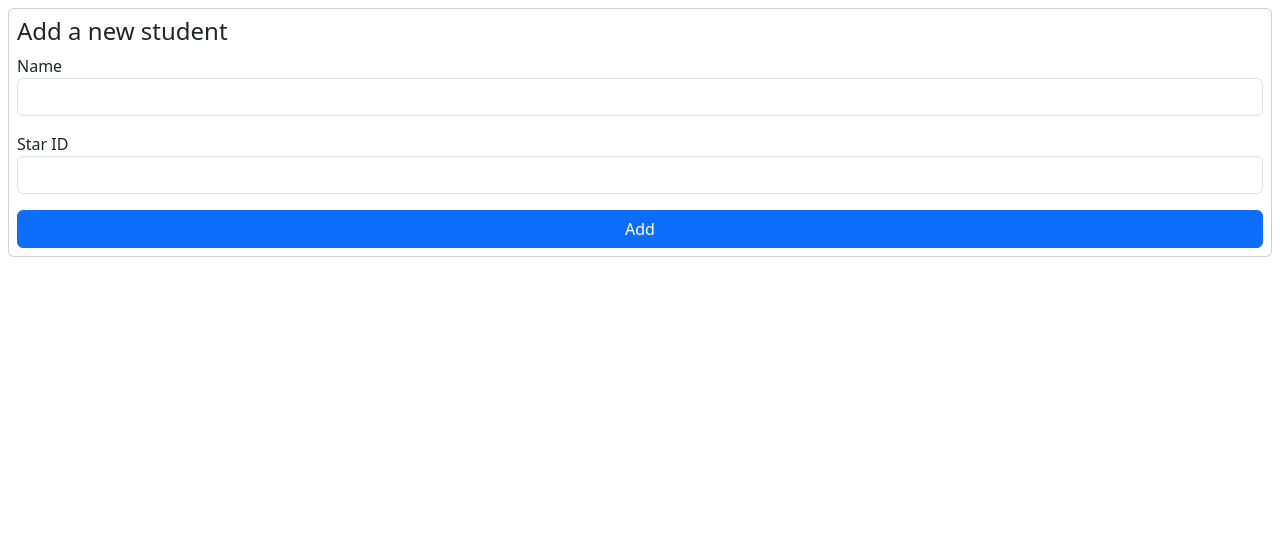
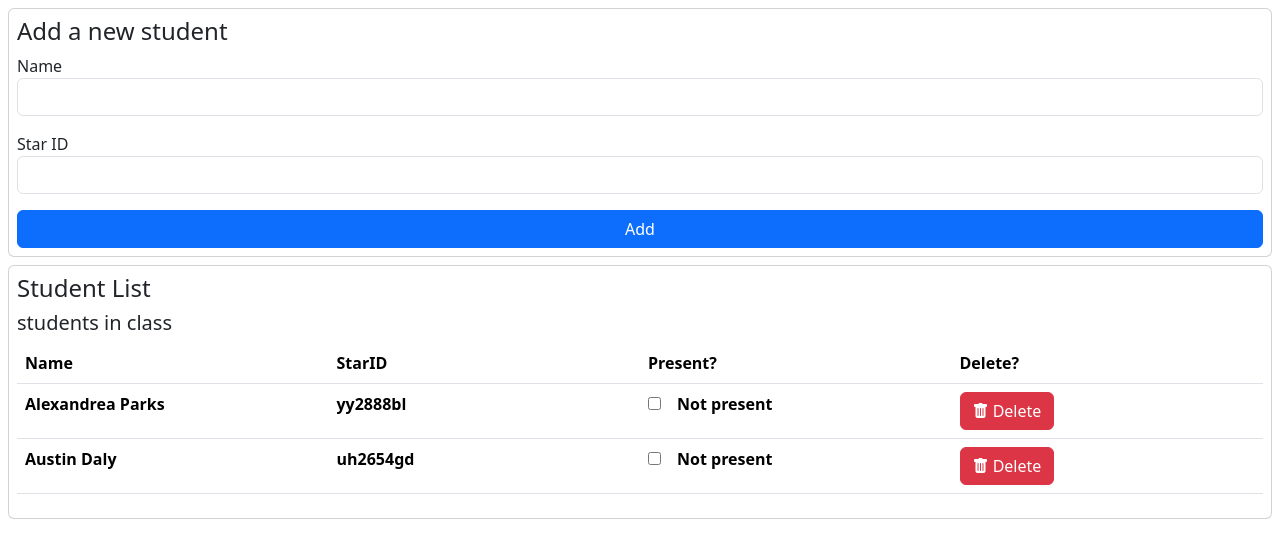
Before and after one commit to alexandreaparks/wcsp-lab-11-ssi-pinia, a Vue app in the folder student-sign-in/: page / in a window 1280 px wide. Shown: the top 558 px of the page. Built offline with nearby package versions, Linux system fonts and the light colour scheme.

Commit message:
set up store, display students, add new student form working

```diff
--- a/student-sign-in/package.json
+++ b/student-sign-in/package.json
@@ -11,6 +11,7 @@
   "dependencies": {
     "bootstrap": "^5.3.3",
     "bootstrap-icons": "^1.11.3",
+    "pinia": "^2.1.7",
     "vue": "^3.4.21"
   },
   "devDependencies": {
--- a/student-sign-in/src/App.vue
+++ b/student-sign-in/src/App.vue
@@ -1,7 +1,7 @@
 <script setup>
-import NewStudentForm from "./components/NewStudentForm.vue";
-import StudentMessage from "./components/StudentMessage.vue";
-import StudentTable from "./components/StudentTable.vue";
+import NewStudentForm from "./components/NewStudentForm.vue"
+import StudentMessage from "./components/StudentMessage.vue"
+import StudentTable from "./components/StudentTable.vue"
 </script>
 
 <template>
--- a/student-sign-in/src/components/NewStudentForm.vue
+++ b/student-sign-in/src/components/NewStudentForm.vue
@@ -1,6 +1,9 @@
 <script setup>
 
-import {ref} from "vue";
+import {ref} from 'vue'
+import { useStudentStore } from '../stores/StudentStore.js'
+
+const studentStore = useStudentStore()  // reference store to use for adding a new student
 
 const newStudentName = ref('')
 const newStarID = ref('')
@@ -28,7 +31,8 @@ function addStudent() {
     }
 
     // add to list
-    // TODO - how to add student
+    // add by calling addNewStudent function in the studentStore
+    studentStore.addNewStudent(student)
 
     // clear both input fields
     newStudentName.value = ''
--- a/student-sign-in/src/components/StudentTable.vue
+++ b/student-sign-in/src/components/StudentTable.vue
@@ -1,13 +1,84 @@
 <script setup>
+
+import { useStudentStore } from '../stores/StudentStore.js'  // importing store into component
+
+import { storeToRefs } from 'pinia' // import to convert data in store into refs within this component
+
+const studentStore = useStudentStore()  // reference the store
+
+const { studentList } = storeToRefs(studentStore)  // convert studentList in store to ref in this component
 
 </script>
 
 <template>
 
+  <div id="student-list-table" class="card m-2 p-2">
+    <h4 class="card-title">Student List</h4>
 
+    <h5 v-if="studentCount === 1">{{ studentCount }} student in class</h5>
+    <h5 v-else>{{ studentCount }} students in class</h5>
+
+    <div id="student-table">
+      <table class="table">
+        <thead>
+        <tr>
+          <th>Name</th>
+          <th>StarID</th>
+          <th>Present?</th>
+          <th>Delete?</th>
+        </tr>
+        </thead>
+
+        <tbody>
+          <!-- create table rows
+          Each row will have a checkbox, bound to the app's data
+          When the checkbox is checked/unchecked,
+          the student will be signed in/out -->
+
+          <!-- add present class if the student is present, add absent if the student is not present-->
+          <tr v-for="student in studentList" v-bind:class="{ present: student.present, absent: !student.present}">
+
+            <td>{{ student.name }}</td>
+            <td>{{ student.starID }}</td>
+            <td>
+              <input type="checkbox" v-model="student.present" v-on:change="arrivedOrLeft(student)">
+              <span v-if="student.present" class="mx-3">Here!</span>
+              <span v-else class="mx-3">Not present</span>
+            </td>
+            <td><button v-on:click="deleteStudent(student)" class="btn btn-danger">
+              <i class="bi bi-trash-fill"></i> Delete
+            </button>
+            </td>
+
+          </tr>
+
+        </tbody>
+
+      </table>
+    </div>
+  </div>
 
 </template>
 
 <style scoped>
 
+#student-table {
+  max-height: 400px;
+  overflow: scroll;
+}
+
+th, tr {
+  width: 25%;
+}
+
+.present {
+  color: gray;
+  font-style: italic;
+}
+
+.absent {
+  color: black;
+  font-weight: bold;
+}
+
 </style>
--- a/student-sign-in/src/main.js
+++ b/student-sign-in/src/main.js
@@ -1,9 +1,18 @@
 import { createApp } from 'vue'
+import { createPinia } from "pinia"
 
 import 'bootstrap/dist/css/bootstrap.min.css'
 import 'bootstrap-icons/font/bootstrap-icons.css'
 
 import './style.css'
+
 import App from './App.vue'
 
-createApp(App).mount('#app')
+// createApp(App).mount('#app')
+
+const app = createApp(App)  // app
+const pinia = createPinia()  // store
+
+app.use(pinia) // tell app to use the pinia store
+
+app.mount('#app')
--- /dev/null
+++ b/student-sign-in/src/stores/StudentStore.js
@@ -0,0 +1,29 @@
+import { defineStore } from 'pinia'
+import { ref, computed } from 'vue'
+
+// define store takes the name of the store and a function that has data the store uses
+export const useStudentStore = defineStore('students', () => {
+
+    const studentList = ref([
+        { name: 'Alexandrea Parks', starID: 'yy2888bl', present: false },
+        { name: 'Austin Daly', starID: 'uh2654gd', present: false },
+    ])
+
+    const mostRecentStudent = ref( {} )  // empty object
+
+    // can also store functions in pinia store to be used by all components
+    function addNewStudent(student) {
+        studentList.value.push(student)
+    }
+
+
+    return {  // return all variable/function names
+        // reactive data
+        studentList,
+        mostRecentStudent,
+
+        // functions
+        addNewStudent
+    }
+
+})
```
Also changed, not shown: 1 other file (tests, documents, lock files or other folders).
